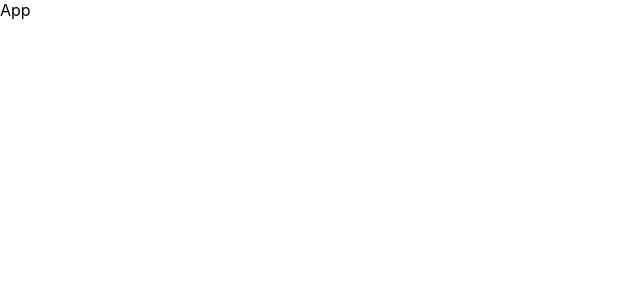
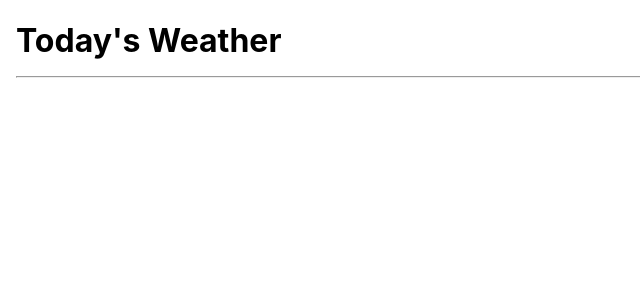
Before and after one commit to davinaleong/proj-reactjs-weather, a React (Create React App) app: page / in a window 1280 px wide. Shown: the top 300 px of the page, without its empty margins (0-640 px from the left). Built offline with nearby package versions, Linux system fonts and the light colour scheme.

Commit message:
Added header

```diff
--- a/package.json
+++ b/package.json
@@ -6,6 +6,8 @@
     "@testing-library/jest-dom": "^5.11.9",
     "@testing-library/react": "^11.2.5",
     "@testing-library/user-event": "^12.8.1",
+    "axios": "^0.21.1",
+    "dotenv": "^8.2.0",
     "react": "^17.0.1",
     "react-dom": "^17.0.1",
     "react-scripts": "4.0.3",
--- a/src/App.js
+++ b/src/App.js
@@ -3,9 +3,12 @@ import React from 'react';
 class App extends React.Component {
   render() {
     return (
-      <div>
-        App
-      </div>
+      <main>
+        <h1>
+          Today's Weather
+          <hr/>
+        </h1>
+      </main>
     );
   }
 }
--- a/src/index.css
+++ b/src/index.css
@@ -11,3 +11,7 @@ code {
   font-family: source-code-pro, Menlo, Monaco, Consolas, 'Courier New',
     monospace;
 }
+
+main {
+  margin: 1rem;
+}
```
Also changed, not shown: 1 other file (tests, documents, lock files or other folders).
